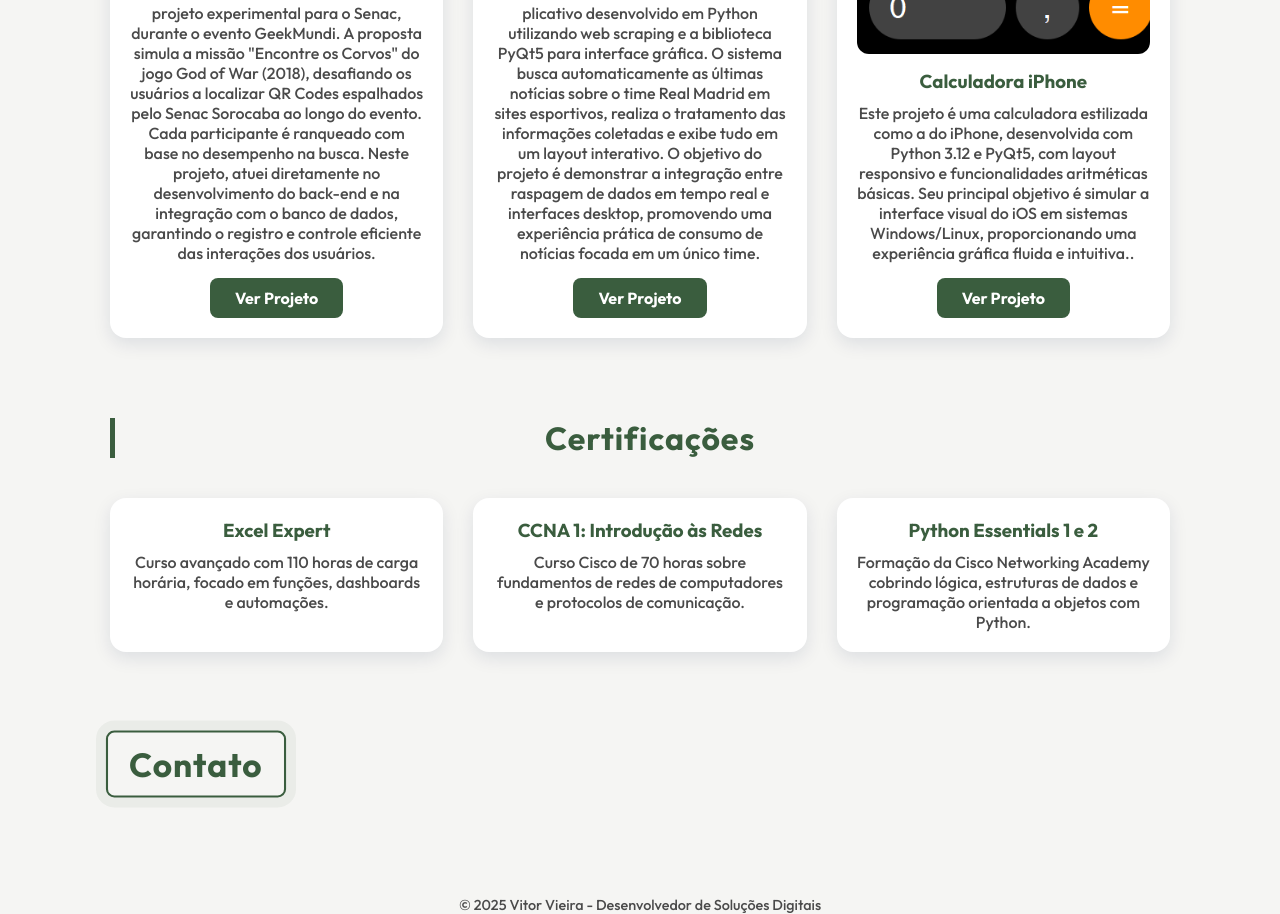
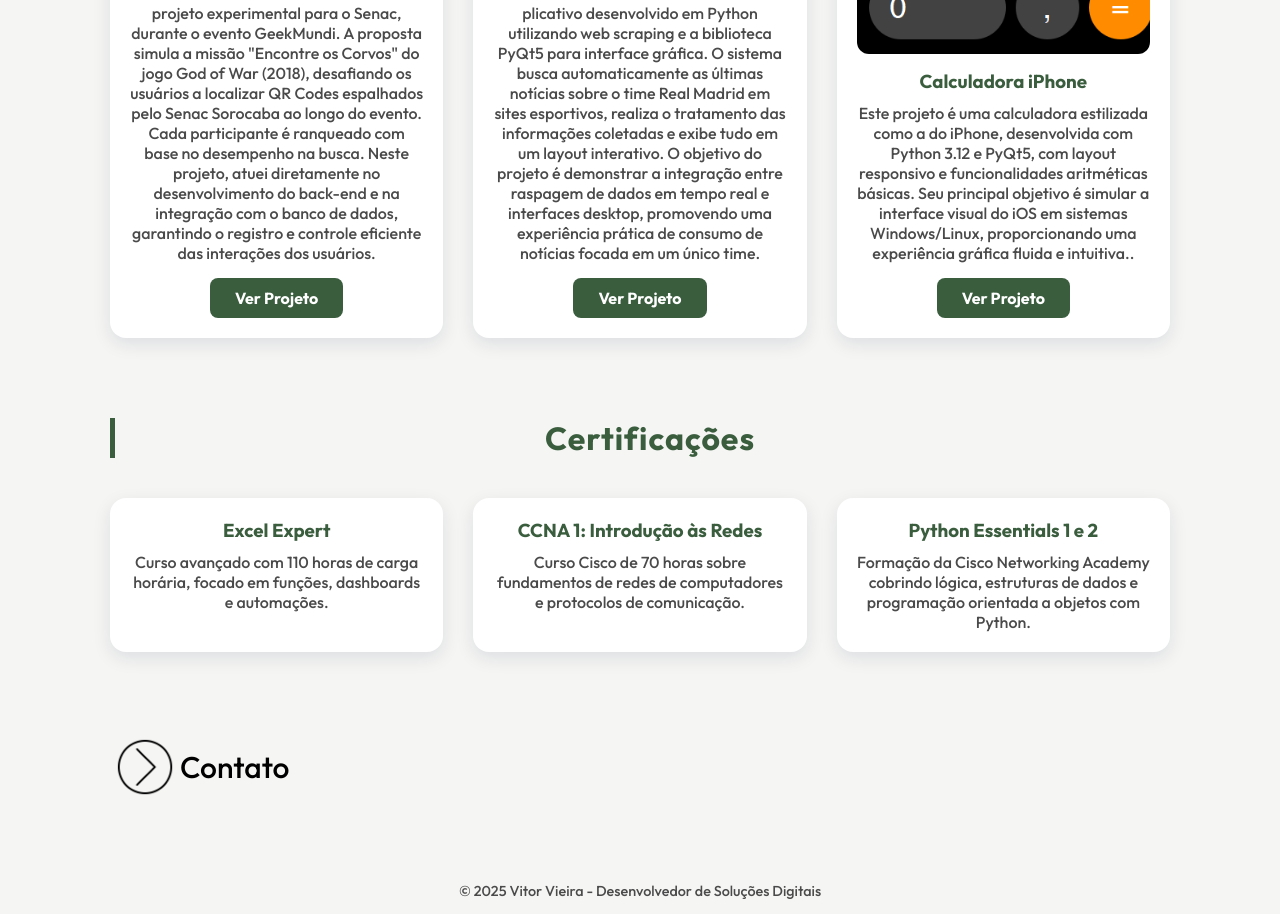
Before and after one commit to VitorSilva06/portifolio-page, a plain HTML site: page index.html in a window 1280 px wide. Shown: the part 1499-2413 px from the top of the page. Drawn offline with Linux system fonts and the light colour scheme.

Commit message:
feat: alterar botão de contato para mudar imagem ao ativar/desativar

```diff
--- a/css/style.css
+++ b/css/style.css
@@ -28,7 +28,7 @@ body {
     font-size: 5em;
 }
 
-.sub-titulo, .btn-contato {
+.sub-titulo {
   font-size: 2rem;
   color: var(--cor-destaque);
   margin-bottom: 20px;
@@ -39,18 +39,31 @@ body {
 }
 
 .btn-contato {
+  display: flex;
   background-color: transparent;
-  border: 2px solid var(--cor-destaque);
-  padding: 10px 20px;
+  border: none;
+  align-items: center;
+  font-size: 30px;
+  /* background-image: url(/img/botao-seta-direita.png); */
+  /* border: 2px solid var(--cor-destaque);
+  padding: 5px 10px;
   border-radius: 8px;
   cursor: pointer;
   animation: pulse 2s infinite;
   transition: background-color 0.3s ease, color 0.3s ease;
+  align-items: center;
+  justify-content: center; */
 }
 
+.btn-contato img{
+  max-height: 60px;
+  max-width: 60px;
+  margin: 5px;
+}
+
+
 .btn-contato:hover {
-  background-color: var(--cor-destaque);
-  color: white;
+  color: #4a4a4a;
 }
 
 @keyframes pulse {
--- a/index.html
+++ b/index.html
@@ -125,7 +125,7 @@
 
 
     <section>
-        <button class="btn-contato" id="btn-contato">Contato</button>
+        <button class="btn-contato" id="btn-contato"><img id="btn-img" src="img/botao-seta-direita.png" alt="">Contato</button>
 
         <div id="form-container" style="display: none;">
             <form action="https://formsubmit.co/vitorqzn155@gmail.com" method="POST">
--- a/js/app.js
+++ b/js/app.js
@@ -1,5 +1,14 @@
-
 document.getElementById("btn-contato").addEventListener("click", function () {
     const form = document.getElementById("form-container");
-    form.style.display = form.style.display === "none" ? "block" : "none";
+    const img = document.getElementById("btn-img");
+
+    if (form.style.display === "none" || form.style.display === "") {
+        // Mostrar o formulário
+        form.style.display = "block";
+        img.src = "../portifolio-page/img/botao-seta-cima.png"; // seta para cima
+    } else {
+        // Esconder o formulário
+        form.style.display = "none";
+        img.src = "../portifolio-page/img/botao-seta-direita.png"; // seta para baixo
+    }
 });
```
Also changed, not shown: img/botao-seta-cima.png (added), img/botao-seta-direita.png (added).
